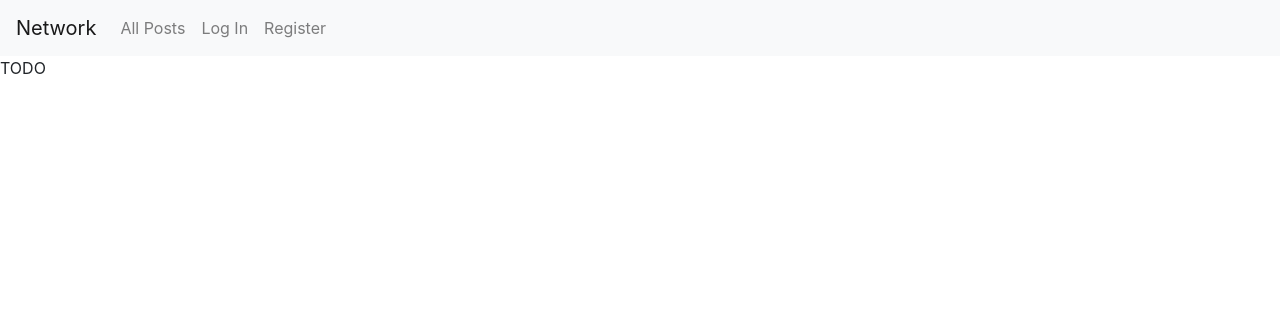
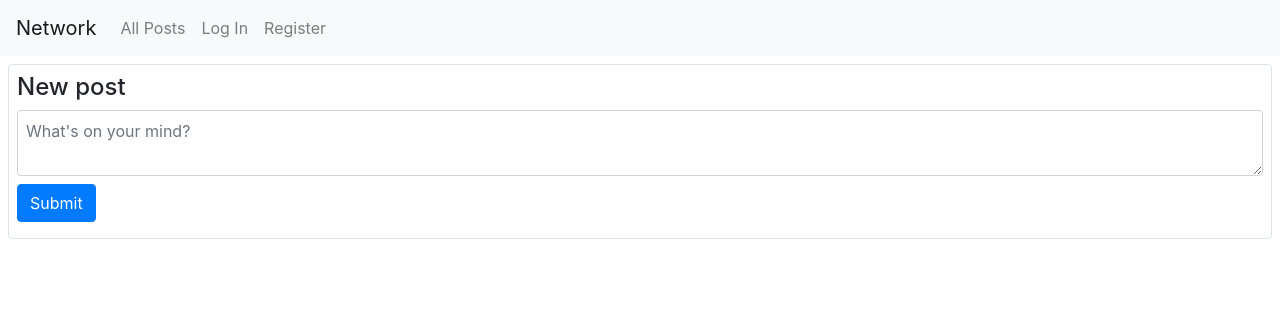
Before and after one commit to DucNguyenJP89/project4, a Django app: template network/templates/network/index.html in a window 1280 px wide. Shown: the top 316 px of the page. Run offline with Django 3.2, Linux system fonts and the light colour scheme; the template is opened without the code that fills it, so the values that code supplies are empty; some libraries are stand-ins or nearby versions.

Commit message:
Add compose form

```diff
--- a/network/templates/network/index.html
+++ b/network/templates/network/index.html
@@ -1,5 +1,21 @@
 {% extends "network/layout.html" %}
 
 {% block body %}
-    TODO
+
+    <div id="post-view-head">
+    </div>
+
+    <div class="border rounded m-2 p-2" id="compose-post">
+        <h4>New post</h4>
+        <form id="compose-form">
+            {% csrf_token %}
+            <textarea class="form-control mr-2 p-2" id="compose-content" placeholder="What's on your mind?"></textarea>
+            <input type="submit" class="btn btn-primary my-2">
+        </form>
+    </div>
+
+    <div id="posts-view">
+    </div>
+
+
 {% endblock %}
```
